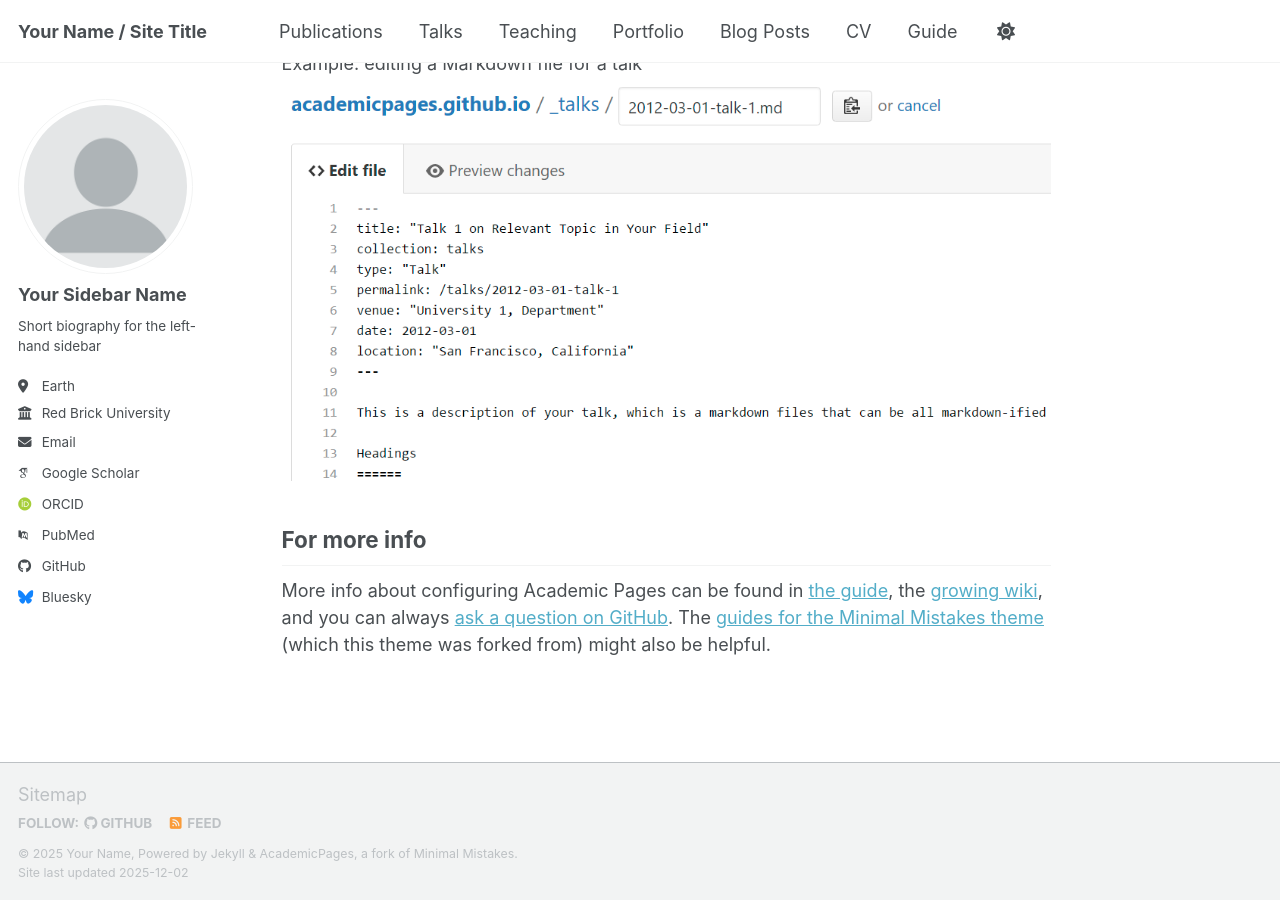
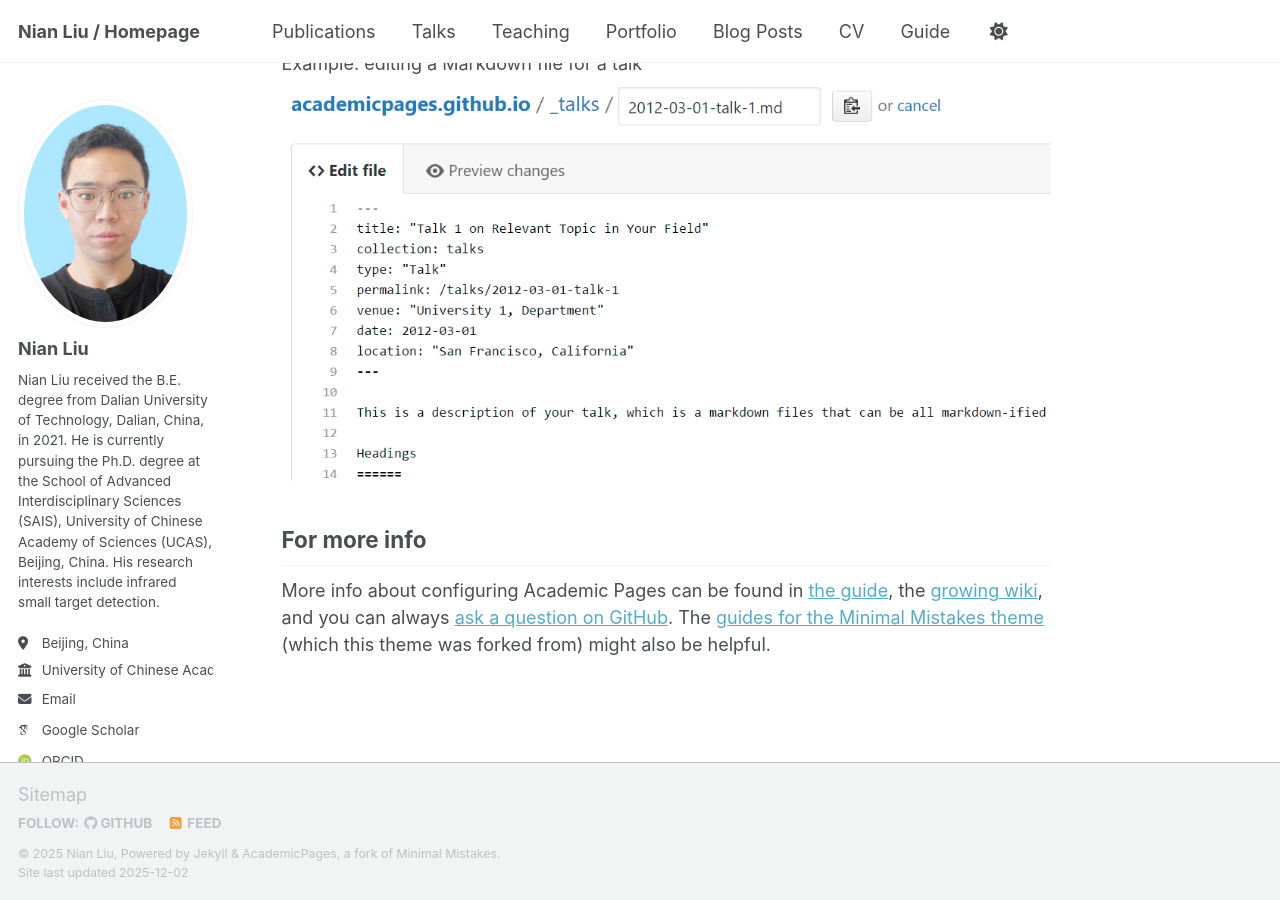
Before and after one commit to EricLiuUCAS/EricLiuUCAS.github.io, a Jekyll site: the page built from _pages/about.md, in a window 1280 px wide and 900 px high, scrolled down 2718 px. Built offline with Jekyll 4.4.1, drawn with Linux system fonts in a browser that asks for light colours; some web fonts are replaced; a script bundle is joined from its source files by our own code; library files that are not in the unit come from our copies.

Commit message:
Update homepage information and add profile image

```diff
--- a/_config.yml
+++ b/_config.yml
@@ -9,28 +9,28 @@
 # Basic Site Settings
 locale                   : "en-US"
 site_theme               : "default" # Currently available options are "default", "air"
-title                    : "Your Name / Site Title"
+title                    : "Nian Liu / Homepage"
 title_separator          : "-"
-name                     : &name "Your Name"
-description              : &description "Your Name's academic portfolio"   # Update this with a general description of your site, this is the default if not overridden by a page
-url                      : https://academicpages.github.io # The base hostname & protocol for your site e.g. "https://[your GitHub username].github.io",
+name                     : &name "Nian Liu"
+description              : &description "Nian Liu's academic portfolio"   # Update this with a general description of your site, this is the default if not overridden by a page
+url                      : https://EricLiuUCAS.github.io # The base hostname & protocol for your site e.g. "https://[your GitHub username].github.io",
                                                            # or if you already have some other page hosted on Github then use "https://[your GitHub username].github.io/[Your Repo Name]"
 baseurl                  : "" # the subpath of your site, e.g. "/blog"
-repository               : "academicpages/academicpages.github.io"
+repository               : "EricLiuUCAS/EricLiuUCAS.github.io"
 
 # Site Author - The following control what appear as part of the author content on the side bar.
 #               If a field is blank the icon and link will not appear, otherwise it will be shown.
 #               Additional customization can be done by editing /_includes/author-profile.html
 author:
   # Biographic information
-  avatar           : "profile.png"
-  name             : "Your Sidebar Name"
+  avatar           : "nliu.jpg"
+  name             : "Nian Liu"
   pronouns         : # example: "she/her"
-  bio              : "Short biography for the left-hand sidebar"
-  location         : "Earth"
-  employer         : "Red Brick University"
+  bio              : "Nian Liu received the B.E. degree from Dalian University of Technology, Dalian, China, in 2021. He is currently pursuing the Ph.D. degree at the School of Advanced Interdisciplinary Sciences (SAIS), University of Chinese Academy of Sciences (UCAS), Beijing, China. His research interests include infrared small target detection."
+  location         : "Beijing, China"
+  employer         : "University of Chinese Academy of Sciences (UCAS)"
   uri              : # URL
-  email            : "none@example.org"
+  email            : "liunian23@mails.ucas.ac.cn"
 
   # Academic websites
   academia         : # URL
```
Also changed, not shown: images/nliu.jpg (added).
